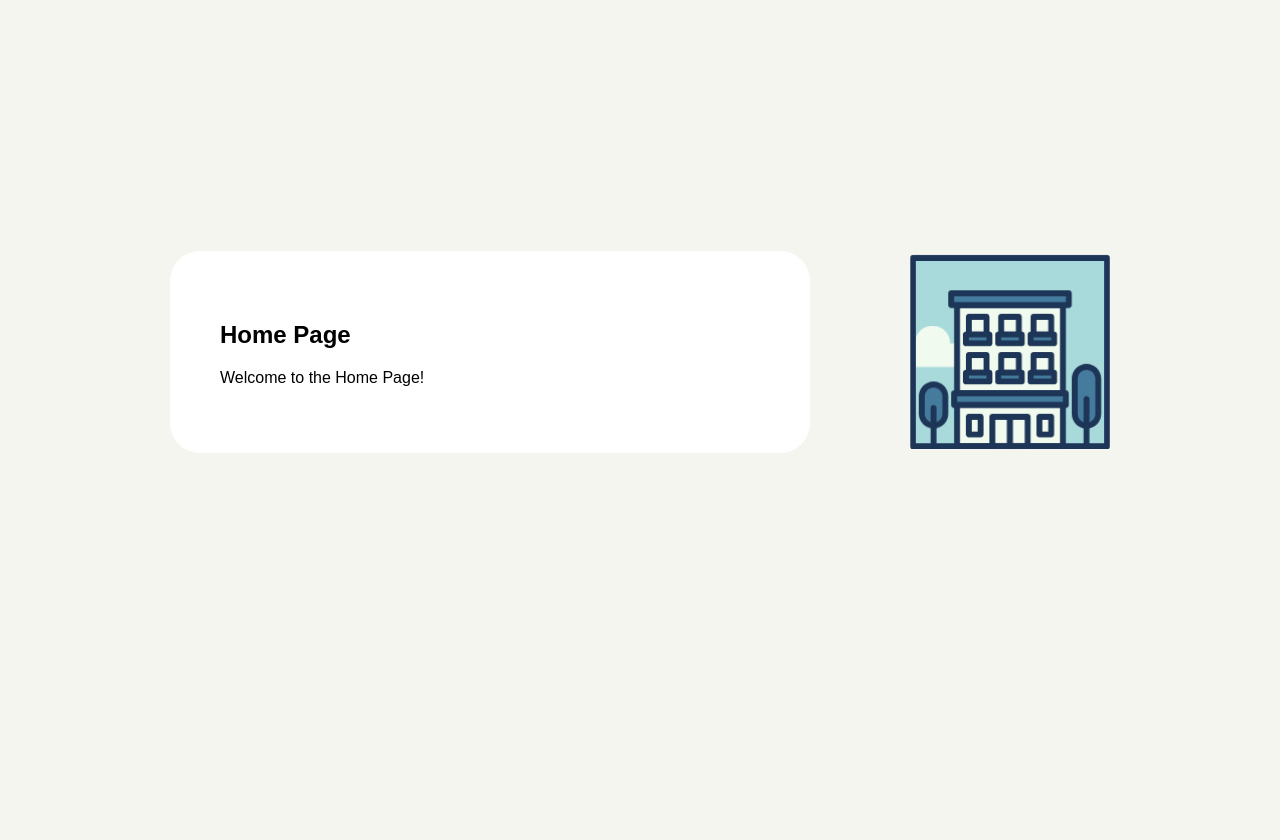
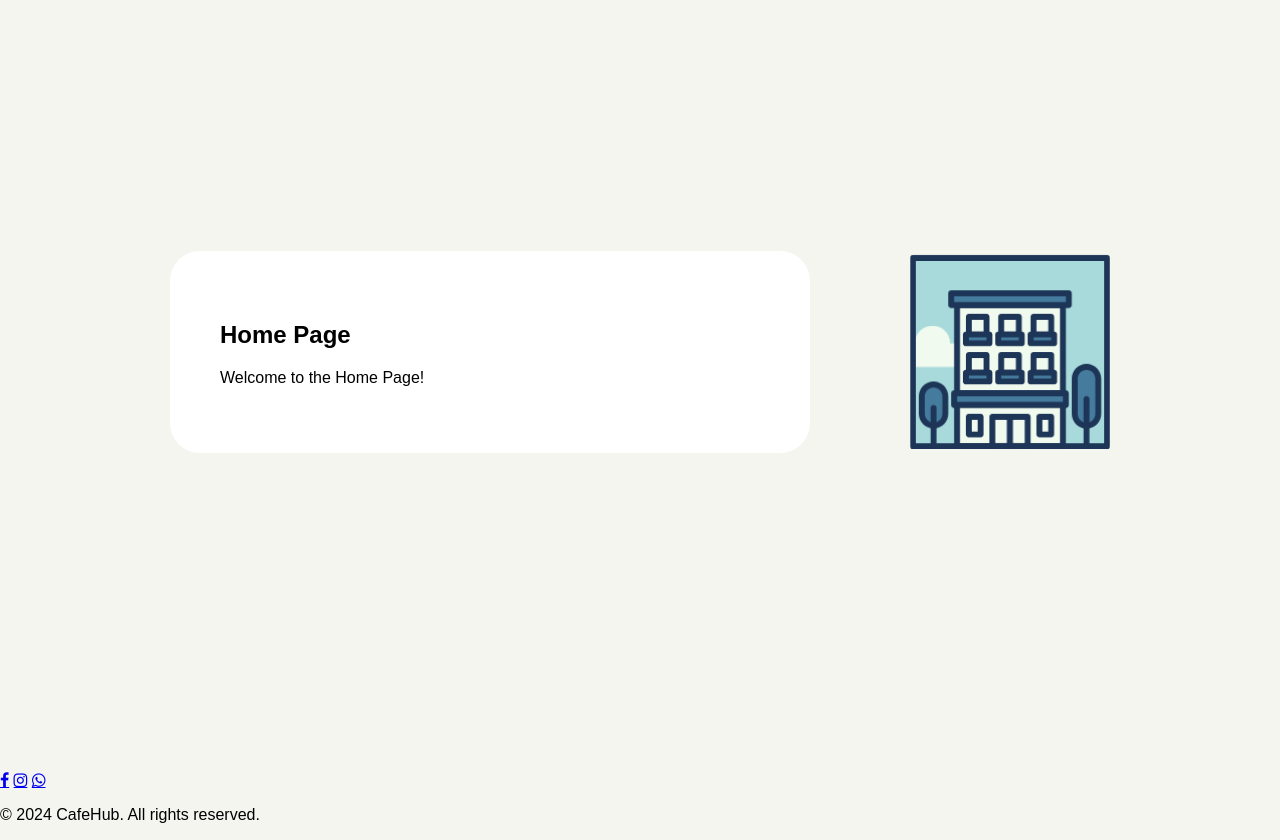
Before and after one commit to Kirito0051/Animated-Navigation-Bar, a plain HTML site: page index.html in a window 1280 px wide. Shown: the part 68-908 px from the top of the page. Before the commit the page ends 840 px from the top, so only its background shows below. Drawn offline with nearby package versions, Linux system fonts and the light colour scheme; some packages are replaced by stand-ins of ours; a web font is replaced by a local one.

Commit message:
Update index.html

```diff
--- a/index.html
+++ b/index.html
@@ -7,6 +7,7 @@
   <title>Navbar and Sidebar</title>
   <link rel="stylesheet" href="index.css">
   <link rel="stylesheet" href="./pages/css/home.css">
+  <link rel="stylesheet" href="https://cdnjs.cloudflare.com/ajax/libs/font-awesome/4.7.0/css/font-awesome.min.css">
 </head>
 
 <body ng-app="myApp" ng-controller="NavController">
@@ -37,6 +38,12 @@
   <section ng-view class="container">
   </section>
 
+  <footer class="footer">
+    <a href="#" class="fa fa-facebook"></a>
+    <a href="#" class="fa fa-instagram"></a>
+    <a href="#" class="fa fa-whatsapp"></a>
+    <p> © 2024 CafeHub. All rights reserved. </p>
+  </footer>
 
   <!-- AngularJS and App Script -->
   <script src="https://ajax.googleapis.com/ajax/libs/angularjs/1.8.2/angular.min.js"></script>
```
